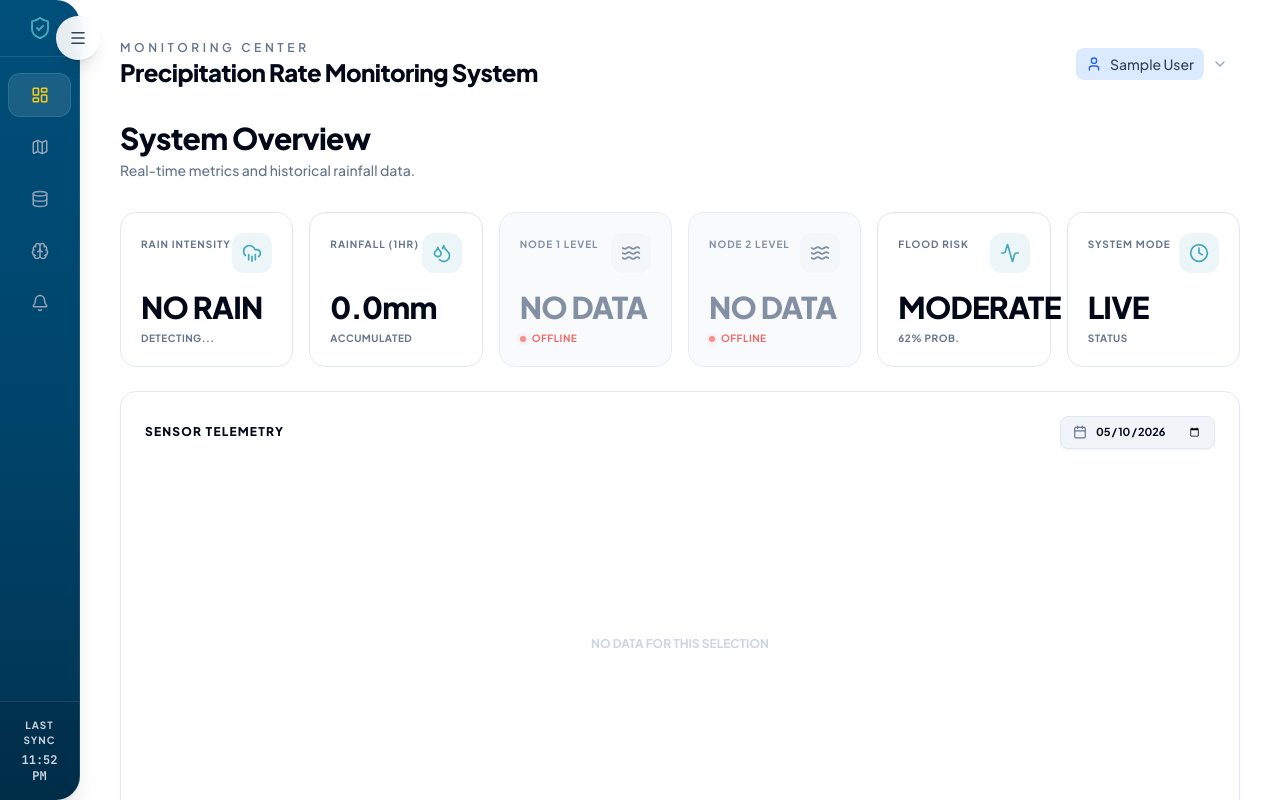
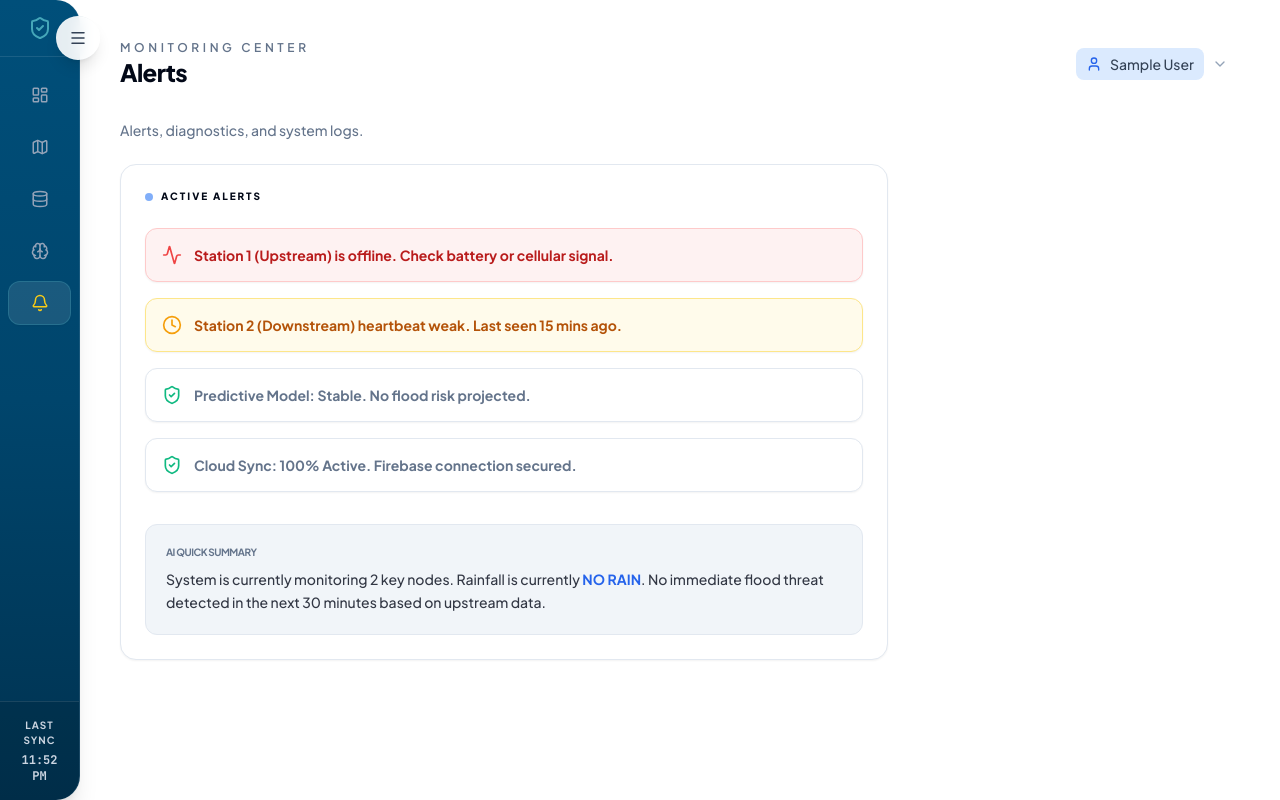
Before and after one commit to FranzAclao/Precipitation-Rate-Monitoring-V2, a React (Vite) app: page /alerts in a window 1280 px wide. Before the commit this address led to /. Built offline with nearby package versions, Linux system fonts and the light colour scheme; no server answers; the database is empty; sample sign-in values are in the browser's storage.

Commit message:
feat: removed redundancies

```diff
--- a/src/components/Header.jsx
+++ b/src/components/Header.jsx
@@ -1,12 +1,12 @@
 import React from "react";
 import { UserMenu } from "@/components/UserMenu.jsx";
 
-export function Header() {
+export function Header({ title = "Precipitation Rate Monitoring System" }) {
   return (
     <header className="mb-8 flex flex-col gap-4 sm:flex-row sm:items-center sm:justify-between">
       <div>
         <p className="text-xs uppercase tracking-[0.3em] text-muted-foreground font-semibold">Monitoring Center</p>
-        <h1 className="text-2xl font-black text-foreground tracking-tight">Precipitation Rate Monitoring System</h1>
+        <h1 className="text-2xl font-black text-foreground tracking-tight">{title}</h1>
       </div>
       <UserMenu />
     </header>
--- /dev/null
+++ b/src/components/PageSkeleton.jsx
@@ -0,0 +1,26 @@
+import React from "react";
+
+export default function PageSkeleton({ cards = 4, rows = 1, compact = false }) {
+  return (
+    <div className="max-w-[1600px] mx-auto space-y-6 animate-pulse">
+      <div className="space-y-2">
+        <div className="h-8 w-48 rounded bg-muted" />
+        <div className="h-4 w-80 rounded bg-muted" />
+      </div>
+
+      {cards > 0 && (
+        <div className={`grid gap-4 ${compact ? "grid-cols-1 md:grid-cols-3" : "grid-cols-2 md:grid-cols-3 lg:grid-cols-4"}`}>
+          {Array.from({ length: cards }).map((_, index) => (
+            <div key={index} className="h-32 rounded-2xl border border-border bg-card" />
+          ))}
+        </div>
+      )}
+
+      <div className="space-y-3 rounded-2xl border border-border bg-card p-4">
+        {Array.from({ length: rows }).map((_, index) => (
+          <div key={index} className={`rounded bg-muted ${index === 0 ? "h-6 w-56" : "h-12 w-full"}`} />
+        ))}
+      </div>
+    </div>
+  );
+}
--- a/src/components/Sidebar.jsx
+++ b/src/components/Sidebar.jsx
@@ -37,7 +37,7 @@ export function Sidebar({ activeView, node1, node2, lastUpdate }) {
     { icon: <MapIcon size={18} />, label: "Sensor Nodes", path: "/locations", activeKey: "locations" },
     { icon: <Database size={18} />, label: "Data Logs", path: "/data", activeKey: "data" },
     { icon: <Brain size={18} />, label: "ML Analysis", path: "/analysis", activeKey: "analysis" },
-    { icon: <Bell size={18} />, label: "System Events", path: "/system-events", activeKey: "events", badge: node1?.status === 'offline' || node2?.status === 'offline' ? "!" : null },
+    { icon: <Bell size={18} />, label: "Alerts", path: "/alerts", activeKey: "alerts", badge: node1?.status === 'offline' || node2?.status === 'offline' ? "!" : null },
   ];
 
   return (
--- a/src/main.jsx
+++ b/src/main.jsx
@@ -35,7 +35,7 @@ ReactDOM.createRoot(document.getElementById('root')).render(
           <Route path="/locations" element={<ProtectedRoute><Dashboard /></ProtectedRoute>} />
           <Route path="/data" element={<ProtectedRoute><Dashboard /></ProtectedRoute>} />
           <Route path="/analysis" element={<ProtectedRoute><Dashboard /></ProtectedRoute>} />
-          <Route path="/system-events" element={<ProtectedRoute><Dashboard /></ProtectedRoute>} />
+          <Route path="/alerts" element={<ProtectedRoute><Dashboard /></ProtectedRoute>} />
           <Route path="/settings" element={<ProtectedRoute><Dashboard /></ProtectedRoute>} />
 
           {/* Fallback */}
--- /dev/null
+++ b/src/pages/alerts/alerts.jsx
@@ -0,0 +1,63 @@
+import React from "react";
+import { Activity, Clock, ShieldCheck } from "lucide-react";
+import { useFloodData } from "@/hooks/useFloodData";
+import PageSkeleton from "@/components/PageSkeleton.jsx";
+
+export default function AlertsPage() {
+  const { rain, node1, node2, loading } = useFloodData();
+
+  if (loading) {
+    return <PageSkeleton cards={0} rows={6} />;
+  }
+
+  return (
+    <div className="space-y-6 max-w-[1600px] mx-auto">
+      <header className="mb-6">
+        <p className="text-sm text-muted-foreground font-medium">Alerts, diagnostics, and system logs.</p>
+      </header>
+
+      <div className="bg-card text-card-foreground p-6 rounded-2xl shadow-sm border border-border max-w-3xl">
+        <h3 className="font-black text-foreground mb-6 uppercase text-[10px] tracking-[0.2em] flex items-center gap-2">
+          <span className="w-2 h-2 rounded-full bg-blue-500 animate-pulse"></span>
+          Active Alerts
+        </h3>
+
+        <div className="space-y-4">
+          {node1.status === "offline" && <AlertItem type="critical" msg="Station 1 (Upstream) is offline. Check battery or cellular signal." />}
+          {node2.status === "offline" && <AlertItem type="warning" msg="Station 2 (Downstream) heartbeat weak. Last seen 15 mins ago." />}
+
+          {node1.status !== "offline" && node2.status !== "offline" && (
+            <AlertItem type="normal" msg="All sensor nodes are online and reporting normally." />
+          )}
+
+          <AlertItem type="normal" msg="Predictive Model: Stable. No flood risk projected." />
+          <AlertItem type="normal" msg="Cloud Sync: 100% Active. Firebase connection secured." />
+        </div>
+
+        <div className="mt-8 p-5 bg-muted rounded-xl border border-border">
+          <p className="text-[10px] text-muted-foreground font-bold uppercase mb-2 tracking-tighter">AI Quick Summary</p>
+          <p className="text-sm text-foreground/80 leading-relaxed font-medium">
+            System is currently monitoring 2 key nodes. Rainfall is currently <span className="text-blue-600 font-bold">{rain.intensity}</span>. No immediate flood threat detected in the next 30 minutes based on upstream data.
+          </p>
+        </div>
+      </div>
+    </div>
+  );
+}
+
+function AlertItem({ type, msg }) {
+  const styles = {
+    critical: "bg-red-50 text-red-700 border-red-200 dark:bg-red-950/30 dark:text-red-200 dark:border-red-900/50",
+    warning: "bg-amber-50 text-amber-700 border-amber-200 dark:bg-amber-950/30 dark:text-amber-200 dark:border-amber-900/50",
+    normal: "bg-card text-muted-foreground border-border"
+  };
+
+  return (
+    <div className={`p-4 rounded-xl border text-sm font-bold shadow-sm transition-all flex items-start gap-3 ${styles[type]}`}>
+      {type === "critical" && <Activity className="w-5 h-5 text-red-500 shrink-0" />}
+      {type === "warning" && <Clock className="w-5 h-5 text-amber-500 shrink-0" />}
+      {type === "normal" && <ShieldCheck className="w-5 h-5 text-emerald-500 shrink-0" />}
+      {msg}
+    </div>
+  );
+}
--- a/src/pages/analysis/analysis.jsx
+++ b/src/pages/analysis/analysis.jsx
@@ -32,16 +32,11 @@ export default function Analysis() {
     <div className="p-4 md:p-8">
       <div className="max-w-6xl mx-auto">
         <header className="mb-8">
-          <h1 className="text-3xl font-bold text-foreground flex items-center gap-3">
-            <Brain className="h-8 w-8 text-purple-600" />
-            ML Predictive Analysis
-          </h1>
           <p className="text-muted-foreground">
             Neural Network Forecast (LSTM Model) based on Node 1 & Node 2 telemetry.
           </p>
         </header>
 
-        {/* TOP METRICS ROW */}
         <div className="grid grid-cols-1 md:grid-cols-3 gap-6 mb-8">
           <Card className="border-t-4 border-t-purple-500">
             <CardHeader className="pb-2">
--- a/src/pages/dashboard/dashboard.jsx
+++ b/src/pages/dashboard/dashboard.jsx
@@ -1,14 +1,16 @@
-import React, { useState, useMemo } from "react";
+import React, { useEffect, useMemo, useState } from "react";
 import { useLocation } from "react-router-dom";
 import { useFloodData } from "@/hooks/useFloodData";
 import RainfallChart from "@/components/RainfallChart";
 import DataLogs from "@/pages/datalogs/data";
 import AnalysisPage from "@/pages/analysis/analysis";
+import AlertsPage from "@/pages/alerts/alerts.jsx";
 import {
   CloudRain, Waves, Activity, Clock, Droplets, Calendar,
   RefreshCcw
 } from "lucide-react";
 import { Header } from "@/components/Header.jsx";
+import PageSkeleton from "@/components/PageSkeleton.jsx";
 import { Sidebar } from "@/components/Sidebar.jsx";
 import LocationsPage from "@/pages/locations/LocationsPage.jsx";
 import SettingsPage from "@/pages/settings/settings.jsx";
@@ -19,16 +21,26 @@ export default function Dashboard() {
 
   const todayStr = useMemo(() => new Date().toISOString().split('T')[0], []);
   const [selectedDate, setSelectedDate] = useState(todayStr);
+  const [isViewSwitching, setIsViewSwitching] = useState(false);
   const routeToView = useMemo(() => ({
     "/": "overview",
     "/geospatial-status": "locations",
     "/locations": "locations",
     "/data": "data",
     "/analysis": "analysis",
-    "/system-events": "events",
+    "/alerts": "alerts",
     "/settings": "settings",
   }), []);
   const activeView = routeToView[location.pathname] || "overview";
+  const viewTitles = useMemo(() => ({
+    overview: "Dashboard",
+    locations: "Sensor Nodes",
+    data: "Data Logs",
+    analysis: "ML Analysis",
+    alerts: "Alerts",
+    settings: "Settings",
+  }), []);
+  const headerTitle = viewTitles[activeView] || "Overview";
 
   const chartData = useMemo(() => {
     if (!allLogs || allLogs.length === 0) return selectedDate === todayStr ? history : [];
@@ -36,6 +48,12 @@ export default function Dashboard() {
     if (dailyData.length > 0) return dailyData;
     return selectedDate === todayStr ? history : [];
   }, [selectedDate, allLogs, history, todayStr]);
+
+  useEffect(() => {
+    setIsViewSwitching(true);
+    const timeoutId = window.setTimeout(() => setIsViewSwitching(false), 180);
+    return () => window.clearTimeout(timeoutId);
+  }, [activeView]);
 
   if (loading) return (
     <div className="flex h-screen flex-col items-center justify-center bg-background text-muted-foreground font-medium">
@@ -54,12 +72,13 @@ export default function Dashboard() {
       <Sidebar activeView={activeView} node1={node1} node2={node2} lastUpdate={lastUpdate} />
 
       <main className="flex-1 overflow-y-auto bg-background p-6 md:p-10 animate-in fade-in duration-500">
-        <Header />
+        <Header title={headerTitle} />
 
+        {isViewSwitching ? <PageSkeleton /> : (
+          <>
         {activeView === 'overview' && (
           <div className="space-y-6 max-w-[1600px] mx-auto">
             <header className="mb-8">
-              <h2 className="text-3xl font-black text-foreground tracking-tight">System Overview</h2>
               <p className="text-sm text-muted-foreground font-medium mt-1">Real-time metrics and historical rainfall data.</p>
             </header>
 
@@ -110,46 +129,15 @@ export default function Dashboard() {
 
         {activeView === 'locations' && <LocationsPage />}
 
-        {activeView === 'events' && (
-          <div className="space-y-6 max-w-[1600px] mx-auto">
-            <header className="mb-6">
-              <h2 className="text-2xl font-black text-foreground tracking-tight">System Events</h2>
-              <p className="text-sm text-muted-foreground font-medium">Alerts, diagnostics, and system logs.</p>
-            </header>
-
-            <div className="bg-card text-card-foreground p-6 rounded-2xl shadow-sm border border-border max-w-3xl">
-               <h3 className="font-black text-foreground mb-6 uppercase text-[10px] tracking-[0.2em] flex items-center gap-2">
-                 <span className="w-2 h-2 rounded-full bg-blue-500 animate-pulse"></span>
-                 Active Alerts
-               </h3>
-
-               <div className="space-y-4">
-                  {node1.status === 'offline' && <AlertItem type="critical" msg="Station 1 (Upstream) is offline. Check battery or cellular signal." />}
-                  {node2.status === 'offline' && <AlertItem type="warning" msg="Station 2 (Downstream) heartbeat weak. Last seen 15 mins ago." />}
-
-                  {node1.status !== 'offline' && node2.status !== 'offline' && (
-                    <AlertItem type="normal" msg="All sensor nodes are online and reporting normally." />
-                  )}
-
-                  <AlertItem type="normal" msg="Predictive Model: Stable. No flood risk projected." />
-                  <AlertItem type="normal" msg="Cloud Sync: 100% Active. Firebase connection secured." />
-               </div>
-
-               <div className="mt-8 p-5 bg-muted rounded-xl border border-border">
-                 <p className="text-[10px] text-muted-foreground font-bold uppercase mb-2 tracking-tighter">AI Quick Summary</p>
-                 <p className="text-sm text-foreground/80 leading-relaxed font-medium">
-                   System is currently monitoring 2 key nodes. Rainfall is currently <span className="text-blue-600 font-bold">{rain.intensity}</span>. No immediate flood threat detected in the next 30 minutes based on upstream data.
-                 </p>
-               </div>
-            </div>
-          </div>
-        )}
+        {activeView === 'alerts' && <AlertsPage />}
 
         {activeView === 'data' && <DataLogs />}
 
         {activeView === 'analysis' && <AnalysisPage />}
 
         {activeView === 'settings' && <SettingsPage />}
+          </>
+        )}
 
       </main>
     </div>
@@ -227,19 +215,3 @@ function MetricCard({ title, value, subtitle, icon, status }) {
     </div>
   );
 }
-
-function AlertItem({ type, msg }) {
-  const styles = {
-    critical: "bg-red-50 text-red-700 border-red-200 dark:bg-red-950/30 dark:text-red-200 dark:border-red-900/50",
-    warning: "bg-amber-50 text-amber-700 border-amber-200 dark:bg-amber-950/30 dark:text-amber-200 dark:border-amber-900/50",
-    normal: "bg-card text-muted-foreground border-border"
-  };
-  return (
-    <div className={`p-4 rounded-xl border text-sm font-bold shadow-sm transition-all flex items-start gap-3 ${styles[type]}`}>
-      {type === 'critical' && <Activity className="w-5 h-5 text-red-500 shrink-0" />}
-      {type === 'warning' && <Clock className="w-5 h-5 text-amber-500 shrink-0" />}
-      {type === 'normal' && <ShieldCheck className="w-5 h-5 text-emerald-500 shrink-0" />}
-      {msg}
-    </div>
-  );
-}
--- a/src/pages/datalogs/data.jsx
+++ b/src/pages/datalogs/data.jsx
@@ -1,5 +1,6 @@
-import React, { useState, useMemo } from 'react';
+import React, { useEffect, useMemo, useState } from 'react';
 import { useFloodData } from '../../hooks/useFloodData';
+import PageSkeleton from '@/components/PageSkeleton.jsx';
 import { Download, ChevronLeft, ChevronRight, ChevronsLeft, ChevronsRight } from 'lucide-react';
 
 export default function Data() {
@@ -8,6 +9,7 @@ export default function Data() {
   const [activeTab, setActiveTab] = useState('node2');
   const [currentPage, setCurrentPage] = useState(1);
   const [pageSize, setPageSize] = useState(50);
+  const [isTabSwitching, setIsTabSwitching] = useState(false);
 
   // Filter logs based on the active tab and nodeId
   const filteredLogs = useMemo(() => {
@@ -22,9 +24,17 @@ export default function Data() {
 
   // Reset to first page when tab changes
   const handleTabChange = (tab) => {
+    if (tab === activeTab) return;
+    setIsTabSwitching(true);
     setActiveTab(tab);
     setCurrentPage(1);
   };
+
+  useEffect(() => {
+    if (!isTabSwitching) return;
+    const timeoutId = window.setTimeout(() => setIsTabSwitching(false), 180);
+    return () => window.clearTimeout(timeoutId);
+  }, [activeTab, isTabSwitching]);
 
   // Pagination controls
   const goToPage = (page) => {
@@ -62,18 +72,14 @@ export default function Data() {
   };
 
   if (loading) {
-    return (
-      <div className="p-8 text-center text-muted-foreground font-medium animate-pulse">
-        Loading historical data...
-      </div>
-    );
+    return <PageSkeleton cards={0} rows={6} />;
   }
 
   return (
     <div className="p-8 max-w-6xl mx-auto animate-in fade-in slide-in-from-bottom-2 duration-500 ease-in-out">
       <div className="mb-8 flex justify-between items-end">
         <div>
-          <h1 className="text-3xl font-bold text-foreground">System Data Logs</h1>
+          <h1 className="text-2xl font-bold text-foreground">System Data Logs</h1>
           <p className="text-muted-foreground mt-2">Historical sensor readings for Del Carmen Stations</p>
         </div>
 
@@ -89,7 +95,7 @@ export default function Data() {
       {/* Tab Navigation */}
       <div className="flex gap-4 mb-6 border-b border-border pb-2">
         <button
-          onClick={() => setActiveTab('node1')}
+          onClick={() => handleTabChange('node1')}
           className={`px-4 py-2 font-bold text-sm rounded-t-lg transition-colors ${
             activeTab === 'node1'
               ? 'bg-slate-900 text-white'
@@ -99,7 +105,7 @@ export default function Data() {
           Node 1 Logs
         </button>
         <button
-          onClick={() => setActiveTab('node2')}
+          onClick={() => handleTabChange('node2')}
           className={`px-4 py-2 font-bold text-sm rounded-t-lg transition-colors ${
             activeTab === 'node2'
               ? 'bg-slate-900 text-white'
@@ -110,6 +116,9 @@ export default function Data() {
         </button>
       </div>
 
+      {isTabSwitching ? (
+        <PageSkeleton cards={0} rows={6} />
+      ) : (
         <div
           key={activeTab}
           className="bg-card text-card-foreground rounded-xl shadow-sm border border-border overflow-hidden animate-in fade-in slide-in-from-right-4 duration-300"
@@ -134,8 +143,8 @@ export default function Data() {
                 {paginatedLogs.map((log, index) => (
                   <tr key={index} className="border-b border-border/50 hover:bg-muted transition-colors">
                     <td className="p-4 font-mono text-muted-foreground">{log.timestamp}</td>
-                  <td className="p-4">{log.rain} mm/hr</td> {/* Use 'rain' key */}
-                  <td className="p-4">{log.level} cm</td> {/* Use 'level' key */}
+                    <td className="p-4">{log.rain} mm/hr</td>
+                    <td className="p-4">{log.level} cm</td>
                     <td className="p-4">
                       <span className={`px-2 py-1 rounded text-xs font-bold ${
                         log.status?.toLowerCase() === 'safe' ? 'bg-emerald-100 text-emerald-700' :
@@ -158,7 +167,6 @@ export default function Data() {
             </table>
           </div>
 
-        {/* Pagination Controls */}
           {filteredLogs.length > 0 && (
             <div className="flex items-center justify-between mt-4 px-4">
               <div className="flex items-center gap-2 text-sm text-muted-foreground">
@@ -225,6 +233,7 @@ export default function Data() {
             </div>
           )}
         </div>
+      )}
     </div>
   );
 }
--- a/src/pages/locations/LocationsPage.jsx
+++ b/src/pages/locations/LocationsPage.jsx
@@ -1,6 +1,7 @@
 import React, { useMemo } from "react";
 import { useFloodData } from "@/hooks/useFloodData";
 import Map from "@/components/map";
+import PageSkeleton from "@/components/PageSkeleton.jsx";
 import LocationCard from "./LocationCard";
 import { MapPin, Droplet, Clock, Signal } from "lucide-react";
 
@@ -33,17 +34,12 @@ export default function LocationsPage() {
   }, [locationNodes]);
 
   if (loading) {
-    return (
-      <div className="py-16 text-center text-slate-500">
-        Loading location details...
-      </div>
-    );
+    return <PageSkeleton cards={3} rows={3} compact />;
   }
 
   return (
     <div className="space-y-6 max-w-[1600px] mx-auto">
       <header className="mb-2">
-        <h2 className="text-3xl font-black text-foreground tracking-tight">Locations</h2>
         <p className="text-sm text-muted-foreground font-medium mt-1">Sensor nodes deployed in the field, shown with status, coordinates, and water levels.</p>
       </header>
 
--- a/src/pages/settings/settings.jsx
+++ b/src/pages/settings/settings.jsx
@@ -51,7 +51,7 @@ export default function SettingsPage() {
         <div className="flex items-center gap-3 mb-3">
           <Settings className="text-blue-600" size={28} />
           <div>
-            <h2 className="text-3xl font-black text-foreground tracking-tight">Settings</h2>
+            <h2 className="text-2xl font-black text-foreground tracking-tight">Settings</h2>
             <p className="text-sm text-muted-foreground font-medium">Manage your profile, preferences, and account access.</p>
           </div>
         </div>
```
Lines whose indentation alone changed are shown as unchanged.
